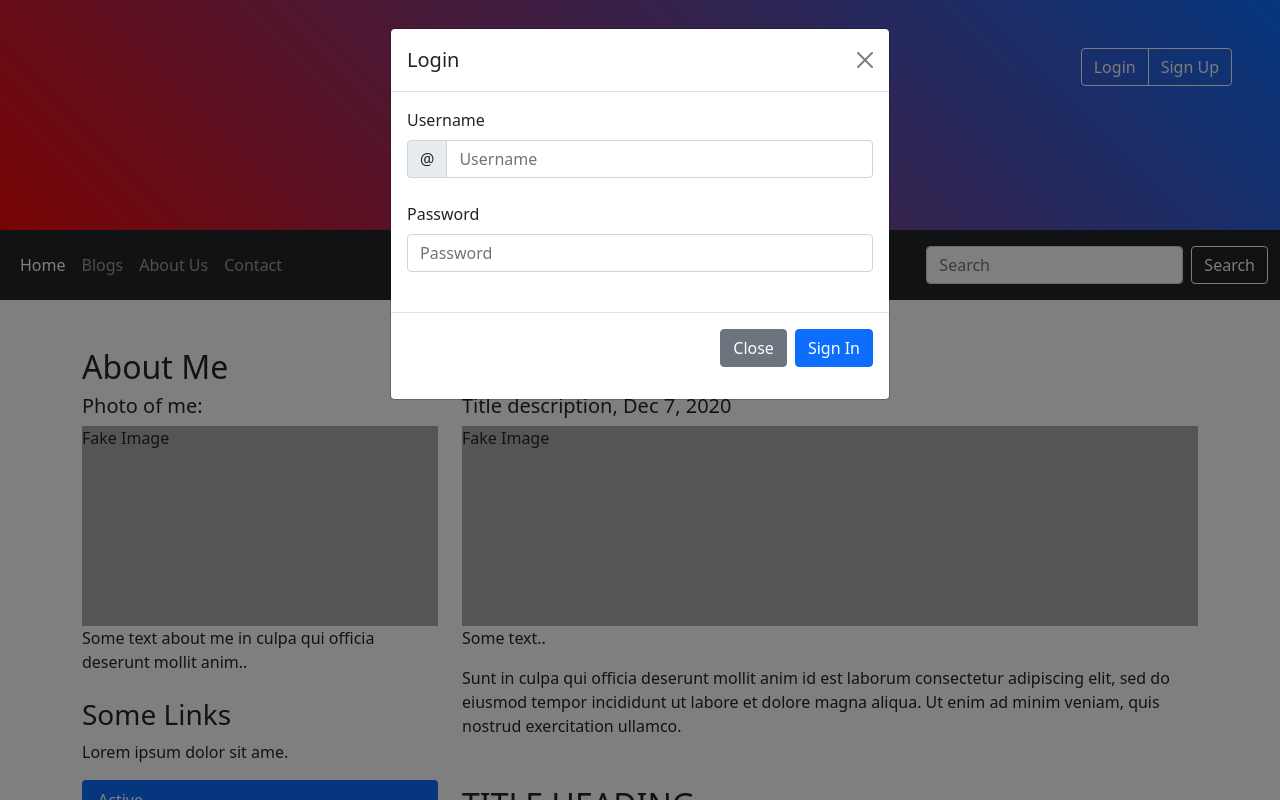
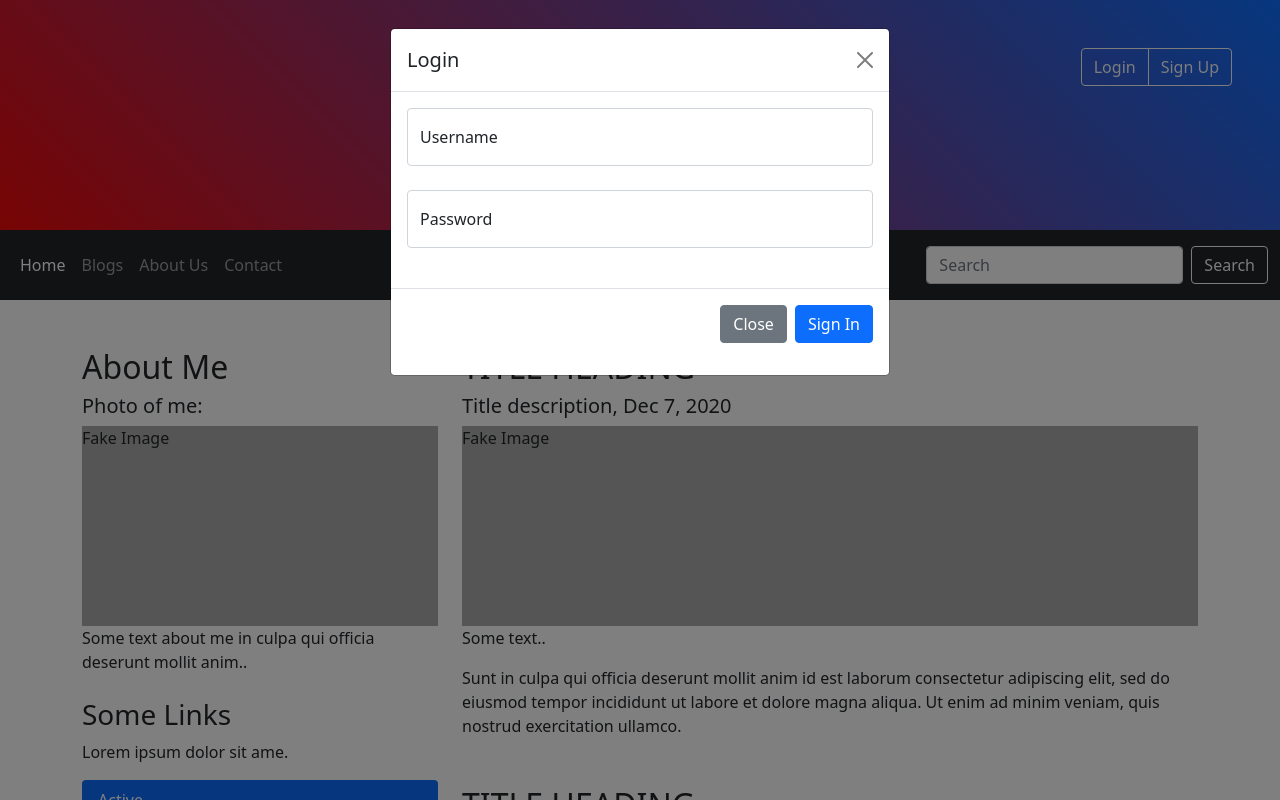
Before and after one commit to Oliver-Jones/thekidpirate, a PHP site: page / in a window 1280 px wide, after a click on "Login". Run offline with PHP 8.4, Linux system fonts and the light colour scheme.

Commit message:
Update index.php

```diff
--- a/index.php
+++ b/index.php
@@ -33,14 +33,13 @@
 							<button type="button" class="btn-close" data-bs-dismiss="modal" aria-label="Close"></button>
 						</div>
 						<div class="modal-body">
-							<label for="username_input" class="form-label">Username</label>
-							<div class="input-group">
-								<span class="input-group-text" id="basic-addon1">@</span>
+							<div class="form-floating">
 								<input id="username_input" type="text" class="form-control" placeholder="Username" aria-label="Username" aria-describedby="basic-addon1" name="username" required="required">
+								<label for="username_input">Username</label>
 							</div> <br/>
-							<div class="col-auto">
-								<label for="password_input" class="form-label">Password</label>
+							<div class="form-floating">
 								<input type="password" class="form-control" id="password_input" name="password" placeholder="Password">
+								<label for="password_input">Password</label>
 							</div> <br/>
 						</div>
 						<div class="modal-footer">
@@ -61,14 +60,13 @@
 							<button type="button" class="btn-close" data-bs-dismiss="modal" aria-label="Close"></button>
 						</div>
 						<div class="modal-body">
-							<label for="username_input" class="form-label">Username</label>
-							<div class="input-group">
-								<span class="input-group-text" id="basic-addon1">@</span>
+							<div class="form-floating">
 								<input id="username_input" type="text" class="form-control" placeholder="Username" aria-label="Username" aria-describedby="basic-addon1" name="username" required="required">
+								<label for="username_input" class="form-label">Username</label>
 							</div> <br/>
-							<div class="col-auto">
+							<div class="form-floating">
+								<input type="password" class="form-control" id="password_input" name="password" placeholder="Password">
 								<label for="password_input" class="form-label">Password</label>
-								<input type="password" class="form-control" id="password_input" name="password" placeholder="Password">
 							</div> <br/>
 						</div>
 						<div class="modal-footer">
@@ -154,7 +152,7 @@
         </div>
 
         <div class="mt-5 p-4 bg-dark text-white text-center">
-            <p>Footer</p>
+            <p>@ 2021 thekidpirate.com</p>
         </div>
     </body>
 </html>
```
